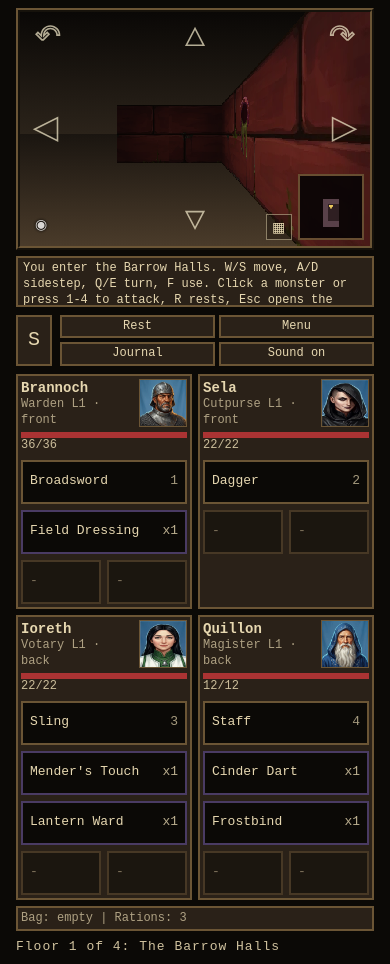
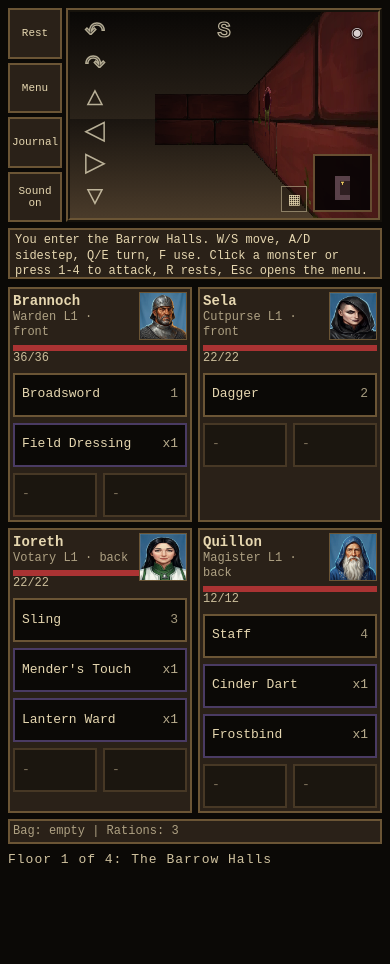
Before and after one commit to tlee612-lab/tomb-of-the-lich-queen, a website with bundled scripts: page index.html in a window 390 px wide. Both pictures are taken after a click on the button "Enter the tomb". After the commit the page ends 877 px from the top, so only its background shows below. Built offline with nearby package versions, Linux system fonts and the light colour scheme.

Commit message:
Phones: six direction arrows in a left column on the view, compass at top centre, menu buttons in a narrow column left of the view
Co-Authored-By: Claude Sonnet 5.5 <noreply@anthropic.com>

```diff
--- a/index.html
+++ b/index.html
@@ -46,7 +46,8 @@
   <div id="viewframe"><canvas id="view" width="448" height="300"></canvas>
     <button type="button" id="mapHide" aria-label="Hide or show the minimap">&#9638;</button><canvas id="minimap" width="99" height="99" title="Tap for the full map (N)"></canvas>
     <div id="touch">
-      <div id="tl"><button type="button" data-act="fwd" aria-label="Forward">&#9650;</button><button type="button" data-act="back" aria-label="Back">&#9660;</button><button type="button" data-act="strL" aria-label="Step left">&#9664;</button><button type="button" data-act="strR" aria-label="Step right">&#9654;</button><button type="button" data-act="turnL" aria-label="Turn left">&#8630;</button><button type="button" data-act="turnR" aria-label="Turn right">&#8631;</button></div>
+      <div id="tl"><button type="button" data-act="turnL" aria-label="Turn left">&#8630;</button><button type="button" data-act="turnR" aria-label="Turn right">&#8631;</button><button type="button" data-act="fwd" aria-label="Forward">&#9650;</button><button type="button" data-act="strL" aria-label="Step left">&#9664;</button><button type="button" data-act="strR" aria-label="Step right">&#9654;</button><button type="button" data-act="back" aria-label="Back">&#9660;</button></div>
+      <div id="viewDir" aria-hidden="true">N</div>
       <button type="button" id="touchHide" aria-label="Hide or show the on-screen controls">&#9673;</button>
     </div>
     <div id="overlay" hidden><div id="overlayText"></div><button id="loadBtn" type="button" hidden>Load autosave</button><button id="retryBtn" type="button" hidden>Try again</button></div></div>
--- a/js/main.js
+++ b/js/main.js
@@ -281,6 +281,10 @@ document.querySelectorAll('#pad button').forEach(b => b.addEventListener('click'
 // The on-screen controls over the view (phones): they act the instant a finger lands, and a hide switch clears them away.
 document.querySelectorAll('#tl button').forEach(b => b.addEventListener('pointerdown', e => { e.preventDefault(); act(b.dataset.act); }));
 $('touchHide').addEventListener('click', () => $('touch').classList.toggle('off'));
+// On phones the Rest / Menu / Journal / Sound buttons live in a narrow column left of the view; elsewhere they stay in the controls row.
+const phoneMQ = matchMedia('(max-width:700px), (orientation:landscape) and (max-height:520px)');
+const placeSys = () => { if (phoneMQ.matches) $('stage').insertBefore($('sys'), $('viewframe')); else $('nav').appendChild($('sys')); };
+placeSys(); phoneMQ.addEventListener('change', placeSys);
 // The minimap can be tucked away; the choice is remembered.
 const setMapHidden = hide => { $('viewframe').classList.toggle('nomap', hide); try { localStorage.setItem('totlq.nomap', hide ? '1' : ''); } catch { /* not remembered */ } };
 try { if (localStorage.getItem('totlq.nomap')) $('viewframe').classList.add('nomap'); } catch { /* storage unavailable */ }
@@ -372,7 +376,7 @@ function loop(t) {
   if (anim) { view = animView(anim, t); if (view.done) { anim = null; animSnapshot = null; } else view.snapshot = animSnapshot; }
   render(ctx, game.map, game, t, view);
   drawMap($('minimap'), game, 5);
-  $('compass').textContent = DIR_NAMES[game.dir];
+  $('compass').textContent = $('viewDir').textContent = DIR_NAMES[game.dir];
   $('floorName').textContent = `Floor ${game.floor + 1} of ${game.floors.length}: ${game.map.name}`;
   updateParty(); updateOverlay();
   requestAnimationFrame(loop);
--- a/style.css
+++ b/style.css
@@ -62,7 +62,7 @@ body { margin:0; background:var(--bg); color:var(--ink); font:14px/1.3 "Courier
   body { padding:6px; }
   #game { grid-template-columns:auto minmax(0,1fr); grid-template-rows:auto auto minmax(0,1fr); gap:6px; align-items:start; }
   #stage { grid-column:1; grid-row:1 / span 4; order:0; justify-self:start; position:sticky; top:0; }
-  #view { width:min(58vw, calc((100vh - 76px) * 1.4933)); }
+  #view { width:min(50vw, calc((100vh - 76px) * 1.4933)); }
   #nav { grid-column:2; grid-row:1; order:0; }
   #floorName { grid-column:2; grid-row:2; order:0; font-size:12px; }      /* straight under the pad, not stranded below the party */
   #party { grid-column:2; grid-row:3; order:0; }
@@ -179,16 +179,21 @@ button { touch-action:manipulation; }             /* no double-tap zoom on the b
 @media (max-width:700px), (orientation:landscape) and (max-height:520px) {
   #touch { display:block; position:absolute; inset:0; pointer-events:none; }
   #touch button { pointer-events:auto; touch-action:manipulation; -webkit-tap-highlight-color:transparent; user-select:none; background:none; border:0; padding:0; font:inherit; }
-  #tl { position:absolute; inset:0; pointer-events:none; }                        /* the four arrows sit on the edges of the view */
-  #tl button { position:absolute; width:48px; height:44px; font-size:30px; line-height:44px; color:transparent; opacity:1; -webkit-text-stroke:1.6px rgba(235,225,195,.75);
-    text-shadow:none; }
+  /* all six directions in one column down the left edge of the view: turn L, turn R, forward, step L, step R, back */
+  #tl { position:absolute; left:4px; top:6px; bottom:6px; width:42px; display:flex; flex-direction:column; gap:3px; pointer-events:none; }
+  #tl button { flex:1 1 0; min-height:0; max-height:46px; width:100%; font-size:24px; line-height:1; color:transparent; opacity:1; -webkit-text-stroke:1.5px rgba(235,225,195,.75); text-shadow:none; }
   #tl button:active { -webkit-text-stroke-color:#ffd866; }
-  #tl [data-act=fwd] { top:4px; left:50%; margin-left:-24px; } #tl [data-act=back] { bottom:4px; left:50%; margin-left:-24px; }
-  #tl [data-act=strL] { left:2px; top:50%; margin-top:-22px; } #tl [data-act=strR] { right:2px; top:50%; margin-top:-22px; }
-  #pad { display:none; }                                                          /* every direction is on the view now */
-  #touchHide { position:absolute; left:6px; bottom:6px; width:30px; height:30px; font-size:16px; color:#fff; opacity:.8; text-shadow:0 0 3px #000, 0 0 3px #000; }
+  #viewDir { position:absolute; top:6px; left:50%; transform:translateX(-50%); font-size:22px; font-weight:bold; color:transparent; -webkit-text-stroke:1.2px rgba(235,225,195,.8); pointer-events:none; }
+  #pad, #compass, #nav { display:none; }                                          /* every direction is on the view now */
+  #touchHide { position:absolute; right:6px; top:6px; width:30px; height:30px; font-size:16px; color:#fff; opacity:.8; text-shadow:0 0 3px #000, 0 0 3px #000; }
   #touch.off #tl { display:none; }
   #minimap { width:19%; } #mapHide { right:calc(19% + 12px); } #viewframe.nomap #mapHide { right:6px; }
-  #tl [data-act=turnL] { top:4px; left:4px; } #tl [data-act=turnR] { top:4px; right:4px; }
+  /* the four menu buttons: a narrow column to the left of the view */
+  #stage { grid-template-columns:54px min-content; column-gap:4px; }
+  #stage #sys { grid-column:1; grid-row:1; display:flex; flex-direction:column; gap:4px; align-self:stretch; }
+  #stage #sys button { flex:1; min-width:0; padding:1px; font-size:11px; white-space:normal; overflow:hidden; line-height:1.1; }
+  #stage #viewframe { grid-column:2; grid-row:1; }
+  #stage #log { grid-column:1 / -1; }
   #log { height:4.2em; }
 }
+@media (max-width:700px) and (orientation:portrait) { #view { width:calc(100vw - 82px); } }
```
